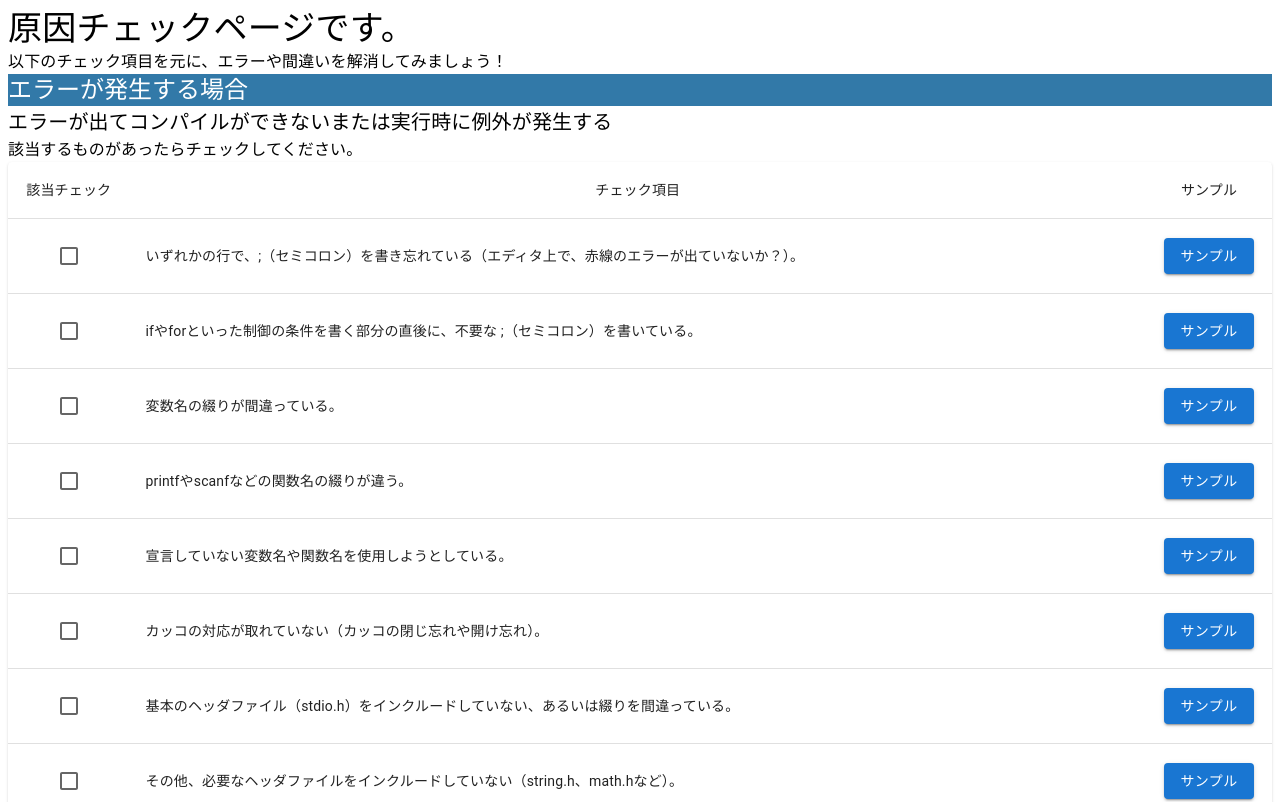
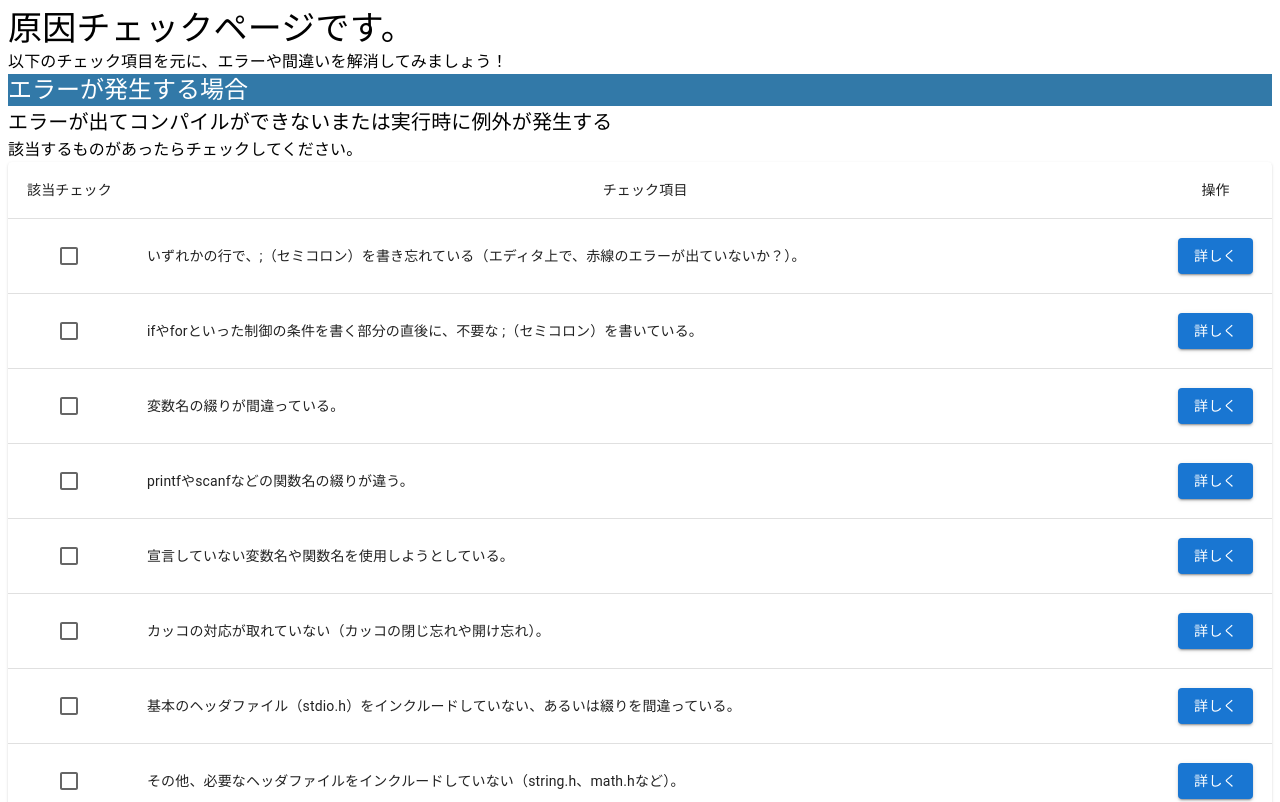
Before and after one commit to KHashimoto3/FormCoder_FRONT, a React (Vite) app: page /reason-check in a window 1280 px wide. Shown: the top 802 px of the page. Built offline with nearby package versions, Linux system fonts and the light colour scheme; no server answers.

Commit message:
ボタンの名前を変更した。

```diff
--- a/src/components/features/reason-check/ErrorReason.tsx
+++ b/src/components/features/reason-check/ErrorReason.tsx
@@ -44,7 +44,7 @@ export const ErrorReason = () => {
             <TableRow>
               <TableCell align="center">該当チェック</TableCell>
               <TableCell align="center">チェック項目</TableCell>
-              <TableCell align="center">サンプル</TableCell>
+              <TableCell align="center">操作</TableCell>
             </TableRow>
           </TableHead>
           <TableBody>
@@ -56,7 +56,7 @@ export const ErrorReason = () => {
                   </TableCell>
                   <TableCell>{point}</TableCell>
                   <TableCell align="center">
-                    <Button variant="contained">サンプル</Button>
+                    <Button variant="contained">詳しく</Button>
                   </TableCell>
                 </TableRow>
               );
```
